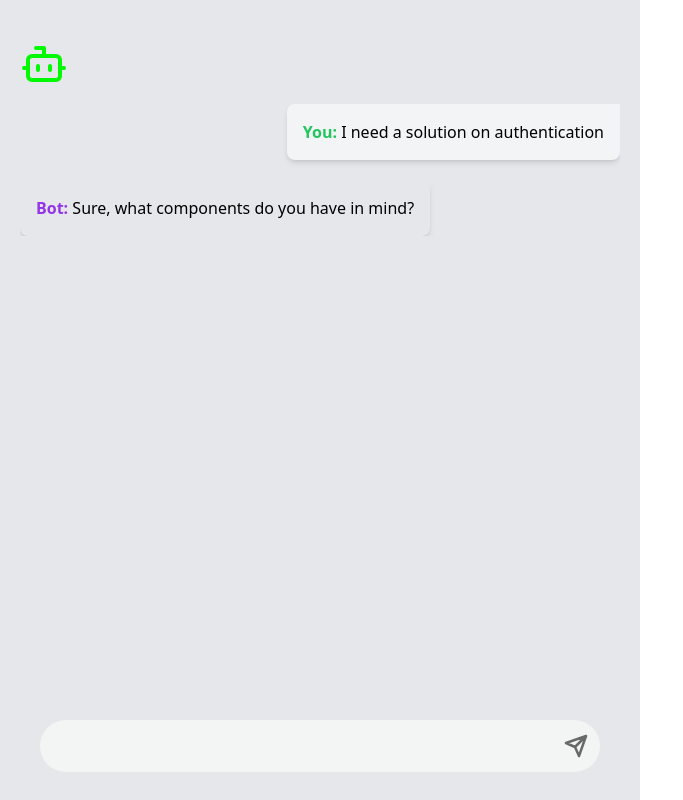
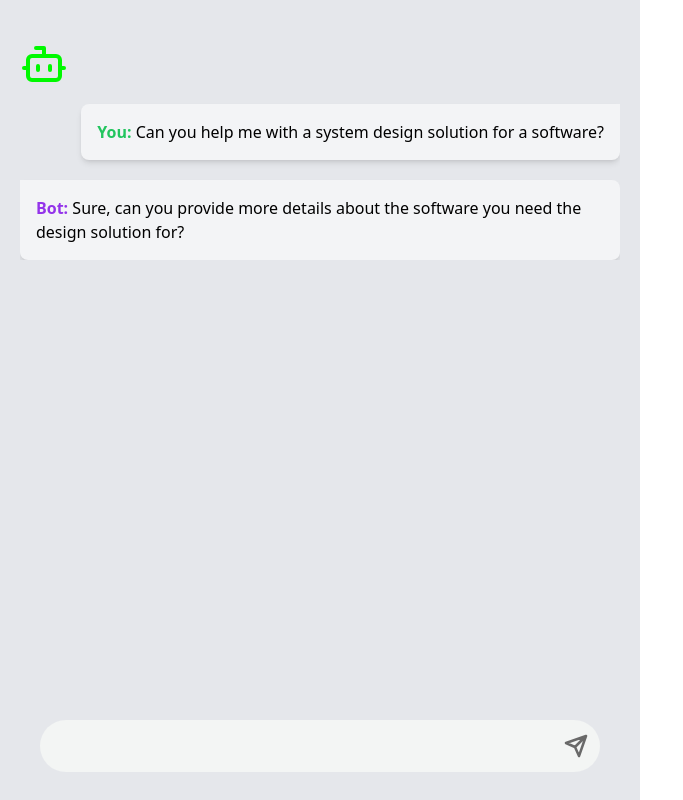
Before and after one commit to geekleteam/Hackathon_1_FAB_team_3, a React (Create React App) app in the folder frontend-web/: page /chat-interface in a window 1280 px wide. Both pictures are taken after a click on the button 576 px from the left and 746 px from the top of the page. Shown: the whole page, without its empty margins (0-683 px from the left). Built offline with nearby package versions, Linux system fonts and the light colour scheme.

Commit message:
add mock prompts for chatbot

```diff
--- a/frontend-web/src/components/chatInterface.tsx
+++ b/frontend-web/src/components/chatInterface.tsx
@@ -9,6 +9,50 @@ const generateUUID = () => {
   return newId;
 };
 
+const predefinedConversation = [
+  {
+    user_input: "Can you help me with a system design solution for a software?",
+    model_output: "Sure, can you provide more details about the software you need the design solution for?",
+  },
+  {
+    user_input: "It's a social media platform where users can post updates and follow others.",
+    model_output: "Got it. Do you have a specific tech stack in mind for this platform?",
+  },
+  {
+    user_input: "I was thinking of using MERN stack for the development.",
+    model_output: "Great choice! How many users are you expecting to handle initially and in the future?",
+  },
+  {
+    user_input: "Initially, around 10,000 users, but we want to scale to millions eventually.",
+    model_output: "Understood. Do you have any preferences for the database and storage solutions?",
+  },
+  {
+    user_input: "I was considering MongoDB for the database and AWS S3 for storage.",
+    model_output: "Perfect. Would you like to discuss the architecture now or focus on specific components?",
+  }
+];
+
+const getMockChatBotResponse = async (userId: string, reqId: string, query: string) => {
+  const prompt = predefinedConversation.find((conv) => conv.user_input === query);
+  return new Promise<{ user_input: string, model_output: string, wantsToDraw: boolean }>((resolve) => {
+    setTimeout(() => {
+      if (prompt) {
+        resolve({
+          user_input: prompt.user_input,
+          model_output: prompt.model_output,
+          wantsToDraw: false
+        });
+      } else {
+        resolve({
+          user_input: query,
+          model_output: "I'm sorry, I don't have a response for that.",
+          wantsToDraw: false
+        });
+      }
+    }, 1000);
+  });
+};
+
 const ChatInterface: React.FC = () => {
   let newId = generateUUID();
   const [submitted, setSubmitted] = useState(false);
@@ -16,18 +60,6 @@ const ChatInterface: React.FC = () => {
   const [prompts, setPrompts] = useState<{ id: string; text: string; response: string; }[]>([]);
   const [isFetchingResponse, setIsFetchingResponse] = useState(false);
   const chatContainerRef = useRef<HTMLDivElement>(null);
-
-  const getMockChatBotResponse = async (userId: string, reqId: string, query: string) => {
-    return new Promise<{ user_input: string, model_output: string, wantsToDraw: boolean }>((resolve) => {
-      setTimeout(() => {
-        resolve({
-          user_input: query,
-          model_output: "Sure, what components do you have in mind?",
-          wantsToDraw: false
-        });
-      }, 1000);
-    });
-  };
 
   const handleSubmit = async (query: string) => {
     console.log("Submitted query:", query);
@@ -88,7 +120,7 @@ const ChatInterface: React.FC = () => {
                     <strong className="text-green-500">You:</strong> {prompt.text}
                   </div>
                   {prompt.response && (
-                    <div className="bg-gray-200 p-4 rounded-lg rounded-tl-none shadow-md self-start text-left w-max max-w-full break-words mr-auto">
+                    <div className="bg-gray-100 p-4 rounded-lg rounded-tl-none shadow-md self-start text-left w-max max-w-full break-words mr-auto">
                       <strong className="text-purple-600">Bot:</strong> {prompt.response}
                     </div>
                   )}
--- a/frontend-web/src/components/form.tsx
+++ b/frontend-web/src/components/form.tsx
@@ -10,7 +10,7 @@ interface FormData {
 
 const Form: React.FC<FormData> = ({ onSubmit, disabled }) => {
   const [userId, setUserId] = useState('');
-  const [query, setQuery] = useState("I need a solution on authentication");
+  const [query, setQuery] = useState("Can you help me with a system design solution for a software?");
   const navigate = useNavigate();
 
   const handleSubmit = (e: React.FormEvent) => {
```
